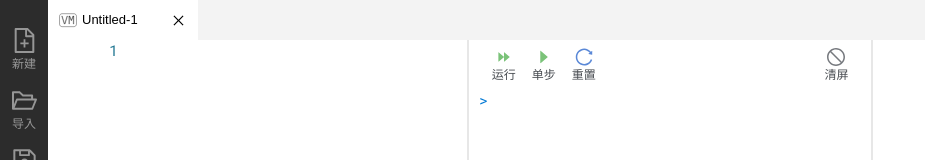
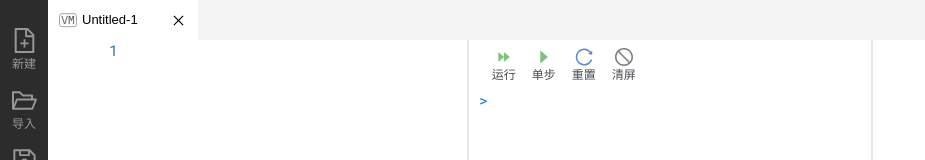
Before and after one commit to ErnestThePoet/ir-virtual-machine, a React (Vite) app: page / in a window 1280 px wide. Both pictures are taken after a click on the element "新建". Shown: the top 160 px of the page, without its empty margins (0-925 px from the left). Built offline with nearby package versions, Linux system fonts and the light colour scheme.

Commit message:
refactor: move clear console to left

```diff
--- a/src/pages/Home/components/VmConsole/ControlPanel/ControlPanel.tsx
+++ b/src/pages/Home/components/VmConsole/ControlPanel/ControlPanel.tsx
@@ -42,8 +42,6 @@ const ControlPanel: React.FC<ControlPanelProps> = (
                     label={intl.formatMessage({ id: "RESET" })}
                     onClick={props.onResetClick}
                 />
-            </div>
-            <div className={styles.divSide}>
                 <ControlPanelIcon
                     className={styles.iconClear}
                     icon={<StopOutlined />}
@@ -51,6 +49,7 @@ const ControlPanel: React.FC<ControlPanelProps> = (
                     onClick={props.onClearClick}
                 />
             </div>
+            {/* <div className={styles.divSide}></div> */}
         </div>
     );
 };
```
